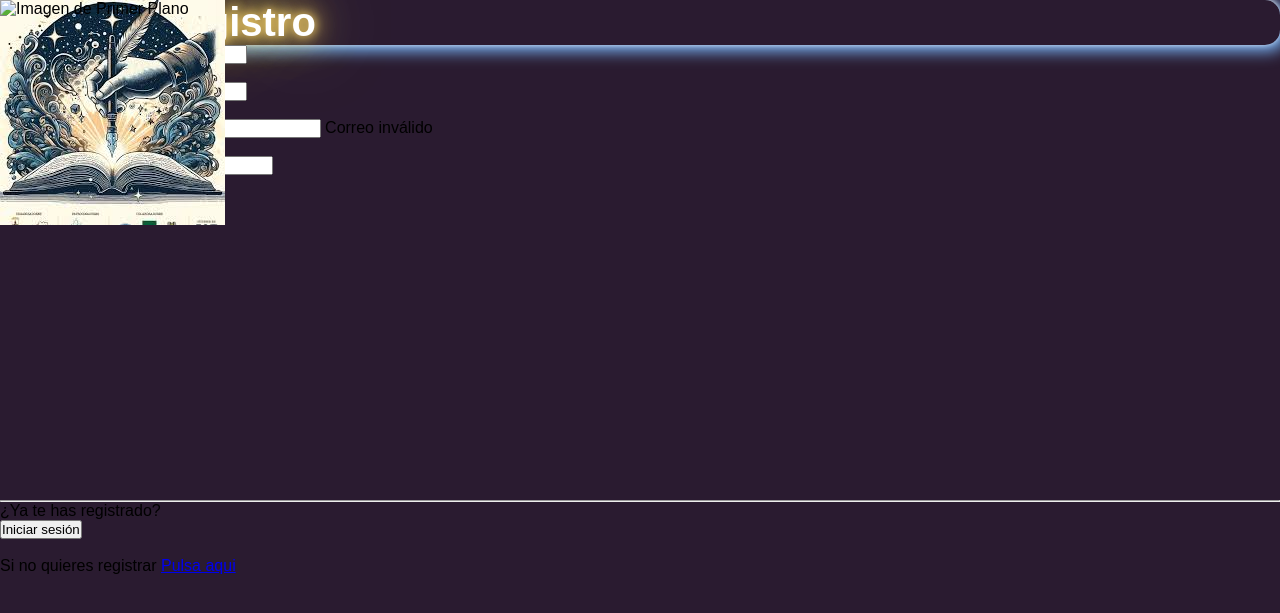
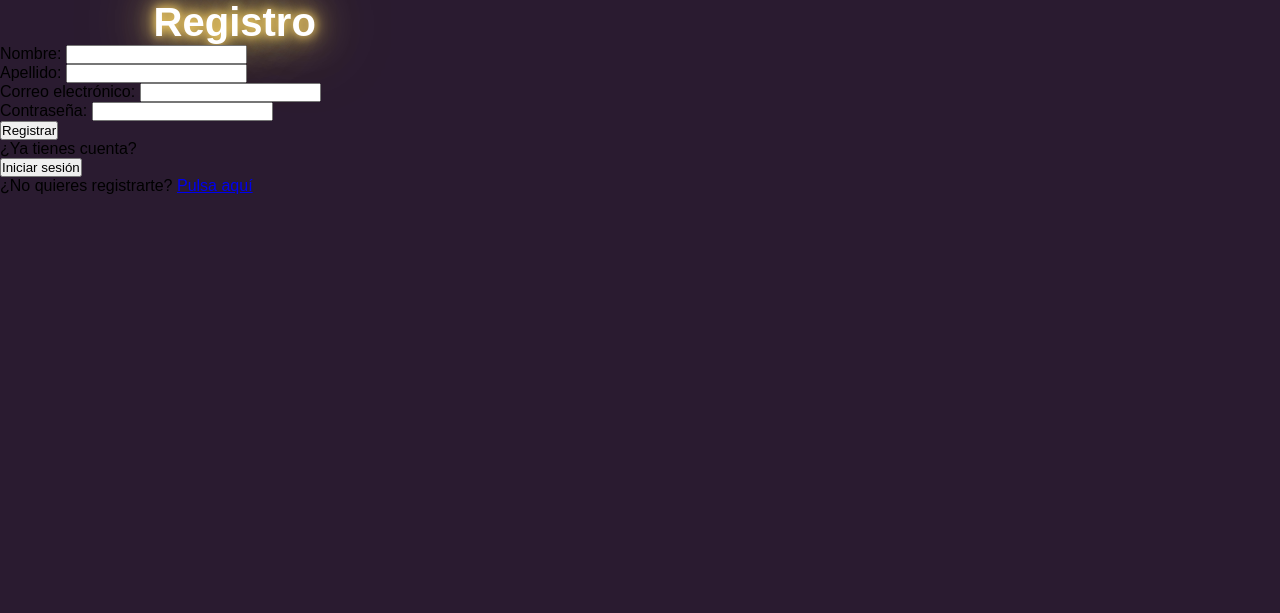
Before and after one commit to SherezadeLc/Tintero, a PHP site: page /registro.php in a window 1280 px wide. Shown: the top 613 px of the page. Run offline with PHP 8.4, Linux system fonts and the light colour scheme.

Commit message:
css registro falliso

```diff
--- a/css/estilo.css
+++ b/css/estilo.css
@@ -1,3 +1,4 @@
+/* Reset general */
 * {
     margin: 0;
     padding: 0;
@@ -5,30 +6,19 @@
     font-family: 'Poppins', sans-serif;
 }
 
-/* fondo base oscuro + degradado amarillo sólo en la franja superior */
+/* fondo base oscuro */
 body {
-    /* color oscuro que se ve en todo el body */
     background-color: rgb(42, 27, 48);
-
-    /* degradado de amarillo a transparente en la parte superior */
-    /*background-image: linear-gradient(
-        to bottom,
-        rgb(243, 222, 136) 0%,
-        rgb(243, 222, 136) 5%,
-        transparent 100%
-    );
-    background-repeat: no-repeat;
-    background-size: 100% 20%;*/
-
     overflow-x: hidden;
 }
+
 #estrellas {
     position: fixed;
     top: 0;
     left: 0;
     width: 100%;
     height: 100%;
-    pointer-events: none; /* así no bloquea los clicks */
+    pointer-events: none;
     z-index: 0;
 }
 
@@ -37,13 +27,12 @@ body > *:not(#estrellas) {
     z-index: 1;
 }
 
-
+/* Header */
 header {
     width: 100%;
     display: block;
     object-fit: cover;
     z-index: 2000;
-    /* Eliminado background-color */
 }
 
 header .logo {
@@ -53,20 +42,17 @@ header .logo {
     display: block;
     margin-left: auto;
     margin-right: auto;
-
 }
 
 header .logo:hover {
     cursor: pointer;
 }
 
-
 .contenedor-nav {
     display: flex;
     justify-content: space-between;
     align-items: center;
     padding: 15px 40px;
-    /* Eliminado background-color */
     width: 100%;
 }
 
@@ -77,7 +63,7 @@ header .logo:hover {
     align-items: center;
 }
 
-/* CENTRO: enlaces */
+/* Centro: enlaces */
 .nav-center ul {
     display: flex;
     gap: 40px;
@@ -100,7 +86,7 @@ header .logo:hover {
     color: #ffffff;
 }
 
-/* IZQUIERDA: buscador */
+/* Izquierda: buscador */
 .buscador {
     display: flex;
     gap: 10px;
@@ -127,12 +113,14 @@ header .logo:hover {
     color: #DDCCDD;
 }
 
+/* Fieldset */
 fieldset {
     border: none;
     padding: 0;
     margin: 0;
 }
 
+/* Contenedor h2 */
 .contenerdor-h2 {
     border-radius: 15px;
     box-shadow: -1px -1px 6px 0 rgb(243, 243, 243),
@@ -149,6 +137,7 @@ h2 {
         0 0 80px rgb(255, 217, 105);
 }
 
+/* Carrusel */
 .contenedor-carrusel {
     margin-top: 1%;
     width: 100%;
@@ -156,7 +145,6 @@ h2 {
     margin-right: auto;
     position: relative;
     padding: 0 40px;
-    /* Eliminado background-color */
     color: white;
 }
 
@@ -219,36 +207,9 @@ h2 {
 .diapositiva:hover {
     cursor: pointer;
 }
-/*REGISTRO*/
-.parallax {
-  height: 500px;
-  overflow-x: hidden;
-  overflow-y: auto;
-  perspective: 1px;
+/*Mensaje error para confirmación de datos*/
+#error-message {
+    color: red;
+    font-size: 14px;
+    display: none;
 }
-
-.grupo-parallax {
-  position: relative;
-  height: 500px;
-  transform-style: preserve-3d;
-}
-
-.capa-parallax {
-  position: absolute;
-  top: 0;
-  left: 0;
-  right: 0;
-  bottom: 0;
-}
-
-.capa-base {
-  transform: translateZ(0);
-}
-
-.capa-fondo {
-  transform: translateZ(-1px) scale(2);
-}
-
-.capa-primer-plano {
-  transform: translateZ(-2px) scale(3);
-}
--- a/javascript/script.js
+++ b/javascript/script.js
@@ -41,65 +41,21 @@ document.addEventListener('DOMContentLoaded', function () {
     // Cambiar las imágenes automáticamente cada 5 segundos
     setInterval(siguienteDiapositiva, 5000);
 });
-
-//esto es para comprobar el correo electronico que introduce a la hora de hacer el registro
-//el DOMContentLoaded comprueba que se a cargado toda la infomacion del html
-document.addEventListener("DOMContentLoaded", function () {
-    let emailInput = document.getElementById("email");
-    let errorMensaje = document.getElementById("error-mensaje");
-
-    emailInput.addEventListener("input", function () {
-        let email = emailInput.value;
-        let emailPattern = /^[a-zA-Z0-9._%+-]+@[a-zA-Z0-9.-]+\.[a-zA-Z]{2,}$/;
-
-        if (emailPattern.test(email)) {
-            emailInput.classList.remove("error");
-            emailInput.classList.add("success");
-            errorMensaje.style.display = "none";
-        } else {
-            emailInput.classList.remove("success");
-            emailInput.classList.add("error");
-            errorMensaje.style.display = "inline";
-        }
-    });
-
-});
-
-
-//funcion para validar antes de enviar el form
-function validarCorreo() {
-    let emailInput = document.getElementById("email");
-    let emailPattern = /^[a-zA-Z0-9._%+-]+@[a-zA-Z0-9.-]+\.[a-zA-Z]{2,}$/;
-
-    if (!emailPattern.test(emailInput.value)) {
-        alert("Por favor, introduce un correo válido.");
-        return false; // Detiene el envío
-    }
-    return true; // Envía el formulario si es válido
-}
 /*-----------------------------------------------------------------------------*/
 /*REGISTRO*/
 /*-----------------------------------------------------------------------------*/
-// Espera a que se cargue todo el contenido de la página
-document.addEventListener('DOMContentLoaded', function () {
-    // Selecciona todas las capas que tienen la clase 'capa-parallax'
-    var capasParallax = document.querySelectorAll('.capa-parallax');
+// Validación de correo
+function validarCorreo() {
+    const emailInput = document.getElementById('email');
+    const errorMessage = document.getElementById('error-message');
 
-    // Función que se encarga de aplicar el efecto parallax
-    function aplicarParallax() {
-        // Obtiene la posición actual del scroll vertical
-        var posicionScroll = window.pageYOffset;
+    const emailRegex = /^[^\s@]+@[^\s@]+\.[^\s@]+$/;
 
-        // Recorre cada una de las capas parallax
-        for (var i = 0; i < capasParallax.length; i++) {
-            // Obtiene la velocidad de la capa (si no tiene, se usa 1 por defecto)
-            var velocidad = capasParallax[i].dataset.velocidad || 1;
-
-            // Aplica el efecto de translación vertical a cada capa
-            capasParallax[i].style.transform = 'translateY(' + (posicionScroll * velocidad) + 'px)';
-        }
+    if (!emailRegex.test(emailInput.value)) {
+        errorMessage.style.display = 'block';
+        return false;
+    } else {
+        errorMessage.style.display = 'none';
+        return true;
     }
-
-    // Agrega un evento de 'scroll' a la ventana, que llama a la función 'aplicarParallax' cada vez que se hace scroll
-    window.addEventListener('scroll', aplicarParallax);
-});
+}
--- a/login.php
+++ b/login.php
@@ -7,7 +7,11 @@ and open the template in the editor.
 <html>
     <head>
         <meta charset="UTF-8">
-        <title></title>
+        <meta name="viewport" content="width=device-width, initial-scale=1.0">
+        <title>Tintero</title>
+        <link rel="shortcut icon" href="./img/icono.jpg" type="image/x-icon" id="ico">
+        <link rel="stylesheet" type="text/css" href="./css/estilo.css">
+        <script src="./javascript/script.js"></script>
     </head>
     <body>
         <form name="form" action="" method="POST" enctype="multipart/form-data">
--- a/registro.php
+++ b/registro.php
@@ -7,50 +7,35 @@ and open the template in the editor.
 <html>
     <head>
         <meta charset="UTF-8">
-        <title>Registro</title>
-        <script src="./javascript/script.js" defer></script> <!-- Carga el JS -->
+        <meta name="viewport" content="width=device-width, initial-scale=1.0">
+        <title>Tintero</title>
+        <link rel="shortcut icon" href="./img/icono.jpg" type="image/x-icon" id="ico">
         <link rel="stylesheet" type="text/css" href="./css/estilo.css">
+        <script src="./javascript/script.js"></script>
     </head>
     <body>
-        <div class="parallax">
-        <div class="grupo-parallax">
-            <div class="capa-parallax capa-base">
-                <div class="contenerdor-h2">
-                    <h2>Registro</h2>
-                </div>
-                <form method="POST" onsubmit="return validarCorreo()">
-                    <label>Nombre:</label>
-                    <input type="text" name="nombre" required><br><br>
-                    <label>Apellido:</label>
-                    <input type="text" name="apellido" required><br><br>
-                    <label>Correo electronico:</label>
-                    <input type="text" name="email" required>
-                    <span id="error-message">Correo inválido</span>
-                    <br><br>
-                    <label>Contraseña:</label>
-                    <input type="password" name="contrasena" required><br><br>
+        <h2>Registro</h2>
+        <form method="POST" onsubmit="return validarCorreo()">
+            <label>Nombre:</label>
+            <input type="text" name="nombre" required><br>
 
-                    <input type="submit" name="enviar" value="Registrar">
-                </form>
-            </div>
-            <div class="capa-parallax capa-fondo">
-                <img src="./img/foto1.jpeg" alt="Imagen de Fondo">
-            </div>
-            <div class="capa-parallax capa-primer-plano">
-                <img src="" alt="Imagen de Primer Plano">
-            </div>
-        </div>
-    </div>
+            <label>Apellido:</label>
+            <input type="text" name="apellido" required><br>
 
-    <hr>
-    <p>¿Ya te has registrado?</p>
-    <a href="login.php"><button class="login-button">Iniciar sesión</button></a><br><br>
-    <p>Si no quieres registrar <a href="index.php">Pulsa aqui</a></p>
+            <label>Correo electrónico:</label>
+            <input type="email" name="email" id="email" required>
+            <span id="error-message">Correo inválido</span><br>
 
+            <label>Contraseña:</label>
+            <input type="password" name="contrasena" required><br>
 
+            <input type="submit" value="Registrar">
+        </form>
+
+        <p>¿Ya tienes cuenta?</p>
+        <a href="login.php"><button class="login-button">Iniciar sesión</button></a>
+        <p>¿No quieres registrarte? <a href="index.php">Pulsa aquí</a></p>
         <?php
-
-
         //aqui hacemos la conexion a la base de datos
         $conexion = mysqli_connect("localhost", "root", "", "tintero") or die("No se puede conectar con el servidor o seleccionar la base de datos");
 
@@ -66,7 +51,7 @@ and open the template in the editor.
 
                 echo "<p style='color:red;'>Correo inválido</p>";
             } else {
-               $fechaActual = date("Y-m-d");
+                $fechaActual = date("Y-m-d");
                 $sql = "INSERT INTO usuario( Nombre, Apellido, Correo_Electronico, Contrasena, Fecha_Registro)
                         VALUES ('$nombre', '$apellido', '$email', '$contrasena', '$fechaActual')";
 
@@ -81,7 +66,6 @@ and open the template in the editor.
                     } else {
                         echo "<p style='color:red;'>Error en la suscripción: " . mysqli_error($conexion) . "</p>";
                     }
-
                 } else {
                     echo "<p style='color:red;'>Error al registrar usuario: " . mysqli_error($conexion) . "</p>";
                 }
```
